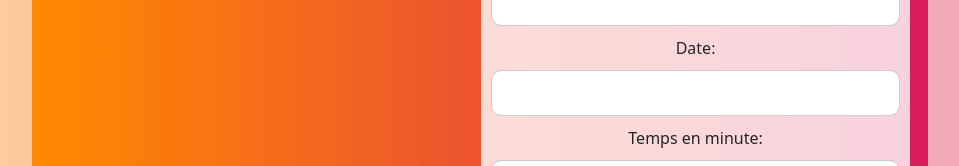
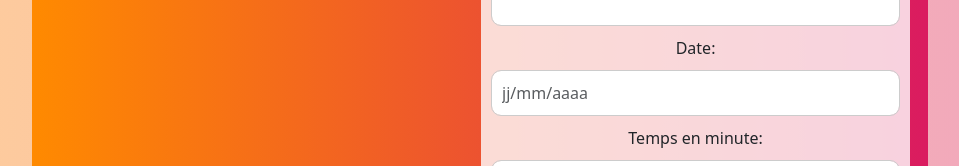
Before and after one commit to rboudia/SAE-S4-Finale, an Angular app: page /tournois in a window 1280 px wide. Shown: the part 205-371 px from the top of the page, without its empty margins (160-1119 px from the left). Built offline with nearby package versions, Linux system fonts and the light colour scheme; no server answers.

Commit message:
Push final

```diff
--- a/src/app/tournoi/tournoi.component.html
+++ b/src/app/tournoi/tournoi.component.html
@@ -32,7 +32,7 @@
         </div>
         <div class="form-group">
           <label for="date">Date:</label>
-          <input type="text" class="form-control" id="date" name="date" [(ngModel)]="date" required>
+          <input type="text" class="form-control" id="date" name="date" placeholder="jj/mm/aaaa" [(ngModel)]="date" required>
         </div>
         <div class="form-group">
           <label for="temps">Temps en minute:</label>
```
